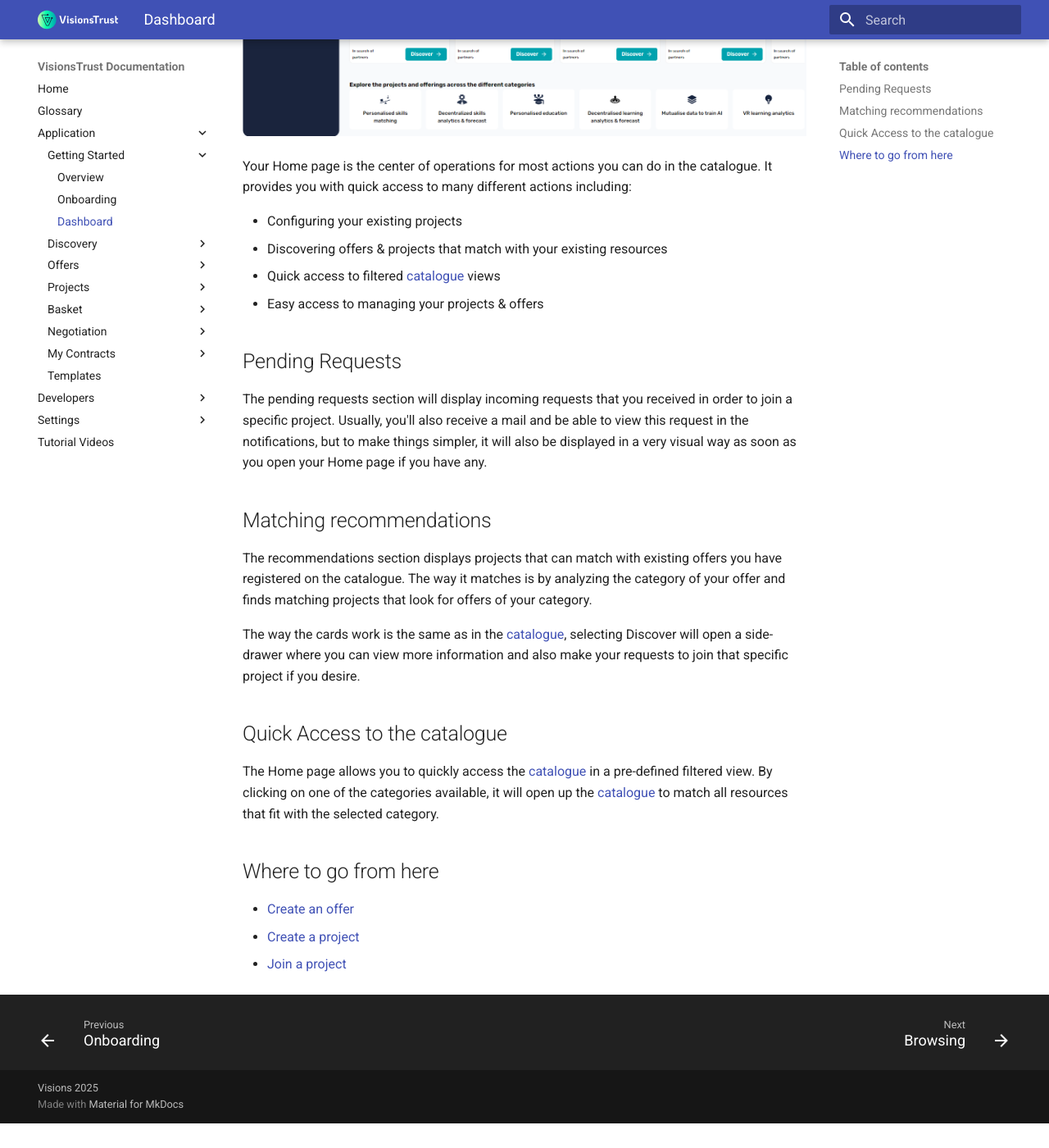
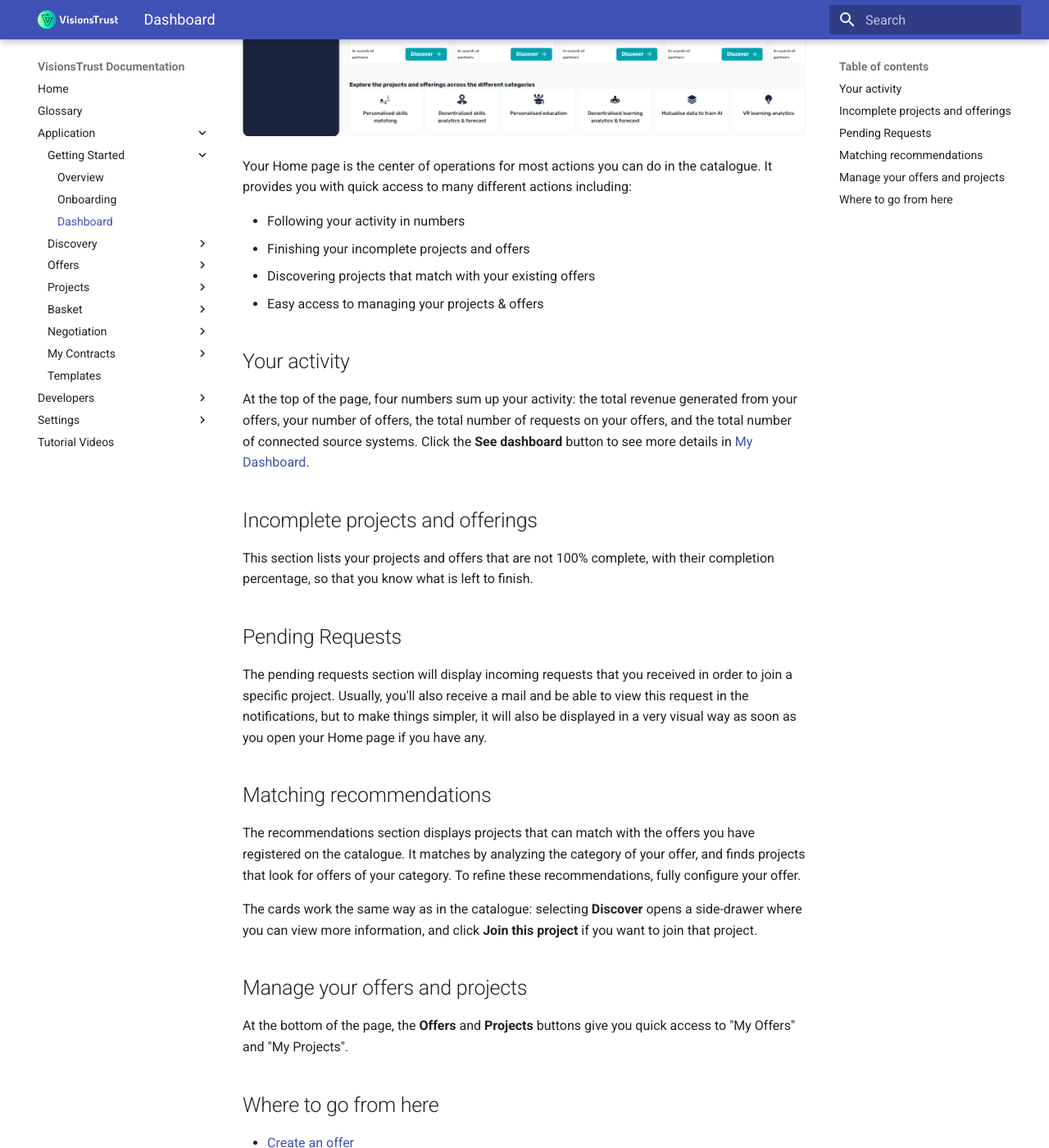
Before and after one commit to VisionsOfficial/visionstrust-docs, an MkDocs documentation site: the page built from docs/application/dashboard.md, in a window 1280 px wide and 1400 px high, scrolled down 468 px. Shown: the whole window at 82% size. Built offline with MkDocs 1.6.1 and Material for MkDocs 9.7.7, drawn with Linux system fonts in a browser that asks for light colours; before the commit the page ends 1838 px from its top, so only the background shows below that.

```diff
--- a/docs/application/dashboard.md
+++ b/docs/application/dashboard.md
@@ -4,10 +4,18 @@
 
 Your Home page is the center of operations for most actions you can do in the catalogue. It provides you with quick access to many different actions including:
 
-- Configuring your existing projects
-- Discovering offers & projects that match with your existing resources
-- Quick access to filtered [catalogue](../application/discovery/index.md) views
+- Following your activity in numbers
+- Finishing your incomplete projects and offers
+- Discovering projects that match with your existing offers
 - Easy access to managing your projects & offers
+
+## Your activity
+
+At the top of the page, four numbers sum up your activity: the total revenue generated from your offers, your number of offers, the total number of requests on your offers, and the total number of connected source systems. Click the **See dashboard** button to see more details in [My Dashboard](./my-dashboard.md).
+
+## Incomplete projects and offerings
+
+This section lists your projects and offers that are not 100% complete, with their completion percentage, so that you know what is left to finish.
 
 ## Pending Requests
 
@@ -15,13 +23,13 @@ The pending requests section will display incoming requests that you received in
 
 ## Matching recommendations
 
-The recommendations section displays projects that can match with existing offers you have registered on the catalogue. The way it matches is by analyzing the category of your offer and finds matching projects that look for offers of your category.
+The recommendations section displays projects that can match with the offers you have registered on the catalogue. It matches by analyzing the category of your offer, and finds projects that look for offers of your category. To refine these recommendations, fully configure your offer.
 
-The way the cards work is the same as in the [catalogue](../application/discovery/index.md), selecting Discover will open a side-drawer where you can view more information and also make your requests to join that specific project if you desire.
+The cards work the same way as in the catalogue: selecting **Discover** opens a side-drawer where you can view more information, and click **Join this project** if you want to join that project.
 
-## Quick Access to the catalogue
+## Manage your offers and projects
 
-The Home page allows you to quickly access the [catalogue](../application/discovery/index.md) in a pre-defined filtered view. By clicking on one of the categories available, it will open up the [catalogue](../application/discovery/index.md) to match all resources that fit with the selected category.
+At the bottom of the page, the **Offers** and **Projects** buttons give you quick access to "My Offers" and "My Projects".
 
 ## Where to go from here
 
```
Also changed, not shown: docs/application/my-dashboard.md (added, +37 -0 lines).
